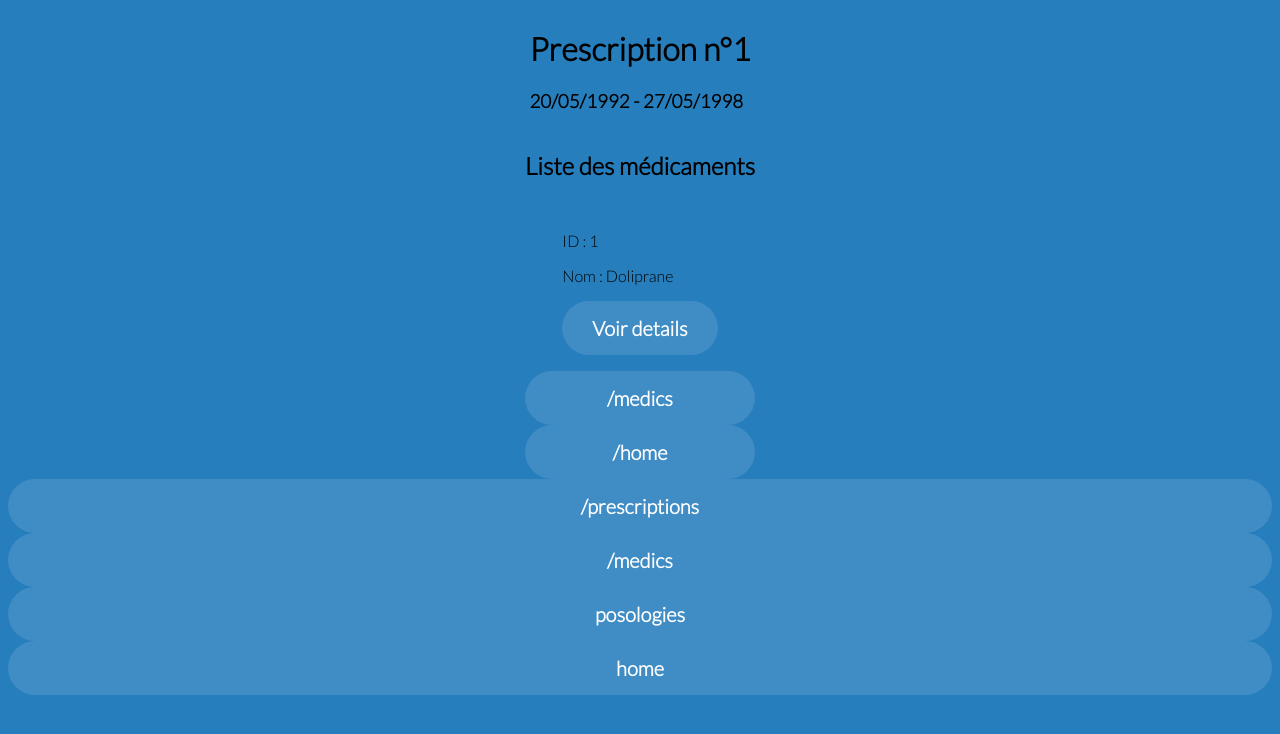
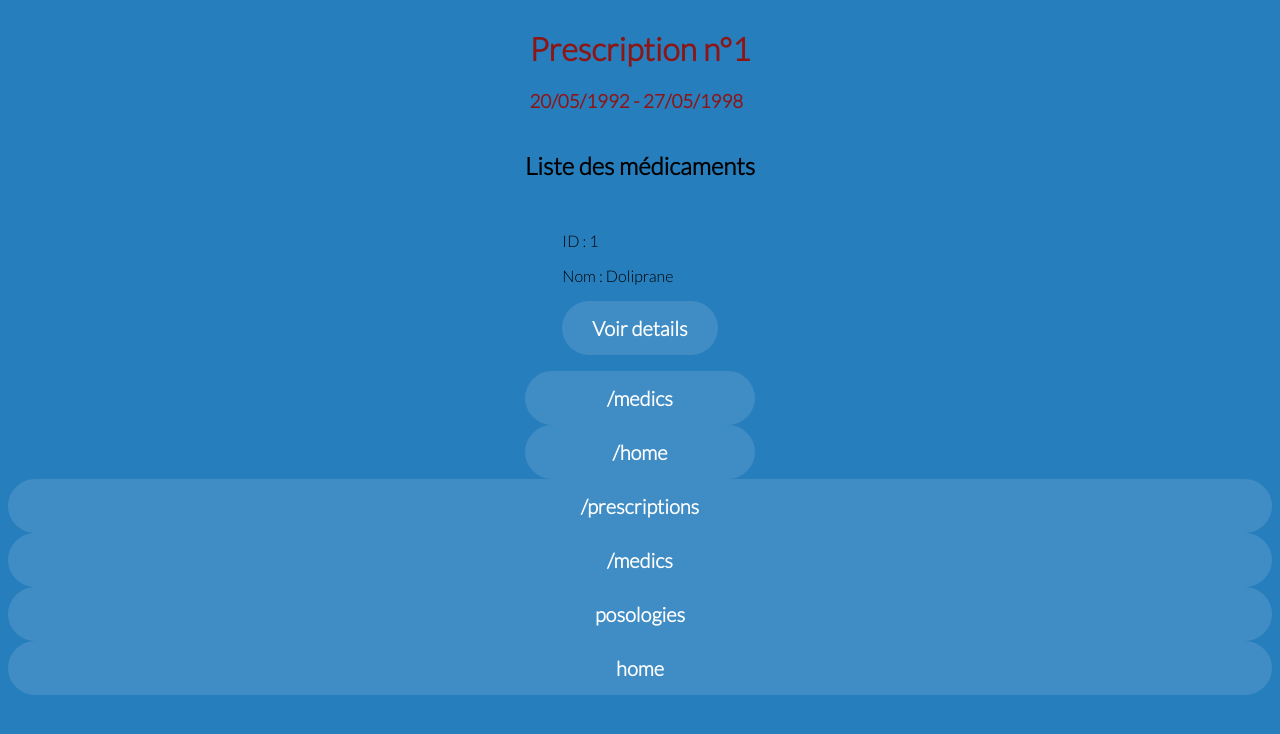
Before and after one commit to LoicSibilski/Medicaments, an Angular app in the folder angular-medicament/: page /prescriptions/detail/1 in a window 1280 px wide. Shown: the top 734 px of the page. Built offline with nearby package versions, Linux system fonts and the light colour scheme.

Commit message:
feat(prescription): ajout de couleurs dans les dates pour savoir si la prescription est en cours ou non mais cette fois dans le detail de la prescription

```diff
--- a/angular-medicament/src/app/feature/prescription/pages/prescriptions-detail/prescriptions-detail.component.css
+++ b/angular-medicament/src/app/feature/prescription/pages/prescriptions-detail/prescriptions-detail.component.css
@@ -3,3 +3,9 @@
     align-items: center;
     flex-direction: column;
 }
+.info-prescri-current-date{
+    color: #abd473;
+}
+.info-prescri-not-current-date{
+    color: #8c1616;
+}
--- a/angular-medicament/src/app/feature/prescription/pages/prescriptions-detail/prescriptions-detail.component.html
+++ b/angular-medicament/src/app/feature/prescription/pages/prescriptions-detail/prescriptions-detail.component.html
@@ -1,14 +1,19 @@
 <div class="container">
-    <div class="info-prescri">
+    <div class="info-prescri-current-date" *ngIf="dateNowBetweenPrescrDates(); else notCurrent">
         <h1>Prescription n°{{prescription.id}}</h1>
         <h3>{{prescription.dateDebut | date:'dd/MM/yyyy'}} - {{prescription.dateFin | date:'dd/MM/yyyy'}}</h3>
     </div>
+    <ng-template #notCurrent>
+        <div class="info-prescri-not-current-date">
+            <h1>Prescription n°{{prescription.id}}</h1>
+            <h3>{{prescription.dateDebut | date:'dd/MM/yyyy'}} - {{prescription.dateFin | date:'dd/MM/yyyy'}}</h3>
+        </div>
+    </ng-template>
     <div class="info-medics">
         <app-medics-list [id]="prescription.id"></app-medics-list>
     </div>
+</div>
 
-
-</div>
 <div class="button">
     <app-button-redirector routerLink="/prescriptions">
         /prescriptions
--- a/angular-medicament/src/app/feature/prescription/pages/prescriptions-detail/prescriptions-detail.component.ts
+++ b/angular-medicament/src/app/feature/prescription/pages/prescriptions-detail/prescriptions-detail.component.ts
@@ -2,6 +2,8 @@ import { Component, OnInit } from '@angular/core';
 import { ActivatedRoute } from '@angular/router';
 import { Prescription } from '../../models/prescription';
 import { PrescriptionService } from '../../services/prescription.service';
+import { formatDate } from "@angular/common";;
+
 
 @Component({
   selector: 'app-prescriptions-detail',
@@ -11,11 +13,19 @@ import { PrescriptionService } from '../../services/prescription.service';
 export class PrescriptionsDetailComponent implements OnInit {
 
   prescription: Prescription;
+  dateNow: string;
+  date: Date;
 
   constructor(private prescrService : PrescriptionService, private activatedRoute: ActivatedRoute) { }
 
   ngOnInit(): void {
     let id = Number.parseInt(this.activatedRoute.snapshot.paramMap.get('id'));
     this.prescription = this.prescrService.findById(id);
+
+    this.dateNow = formatDate(new Date(), 'yyyy-MM-dd', 'en_US');
+    this.date = new Date(this.dateNow);
+  }
+  dateNowBetweenPrescrDates(){
+    return this.prescription.dateDebut <= this.date && this.date <= this.prescription.dateFin
   }
 }
```
